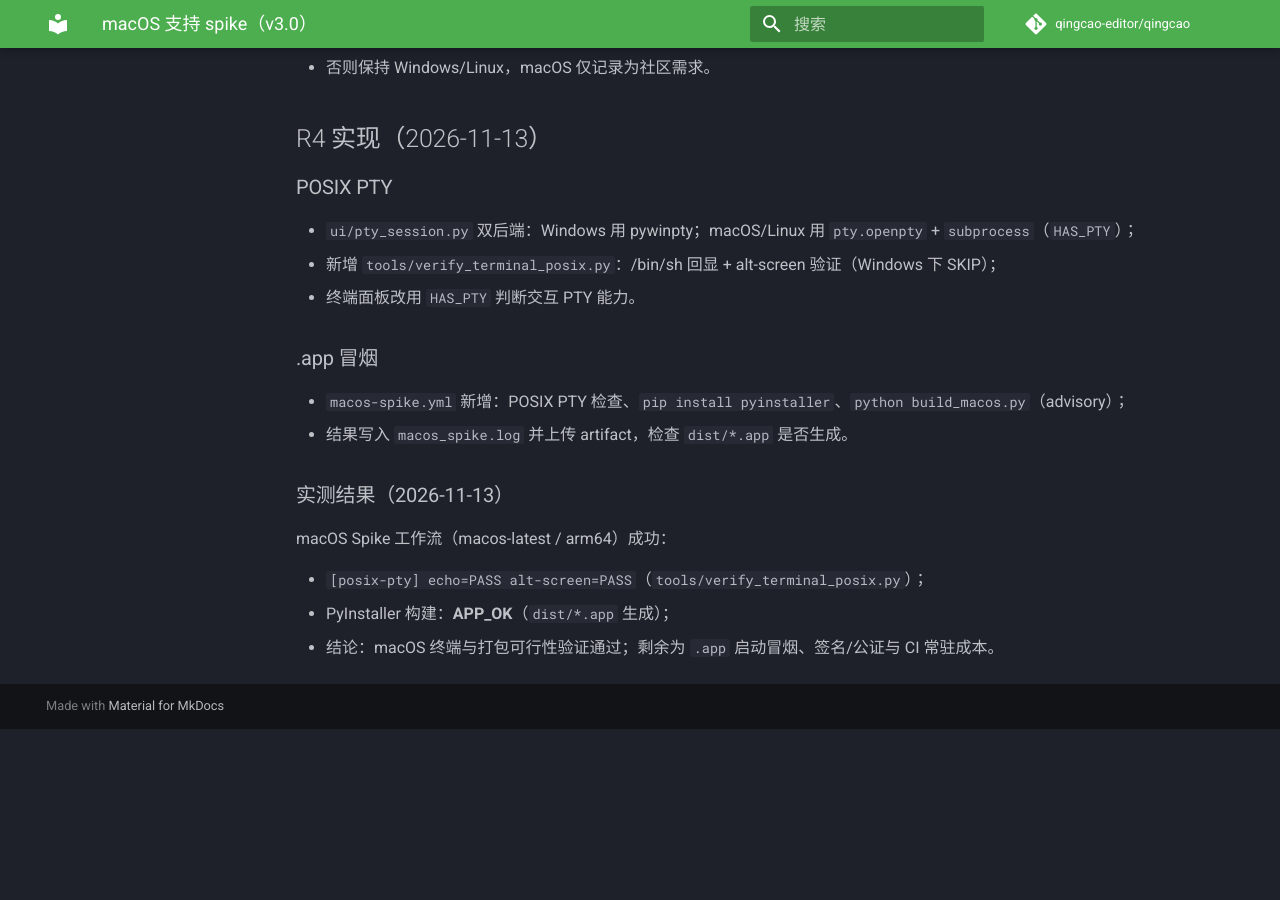
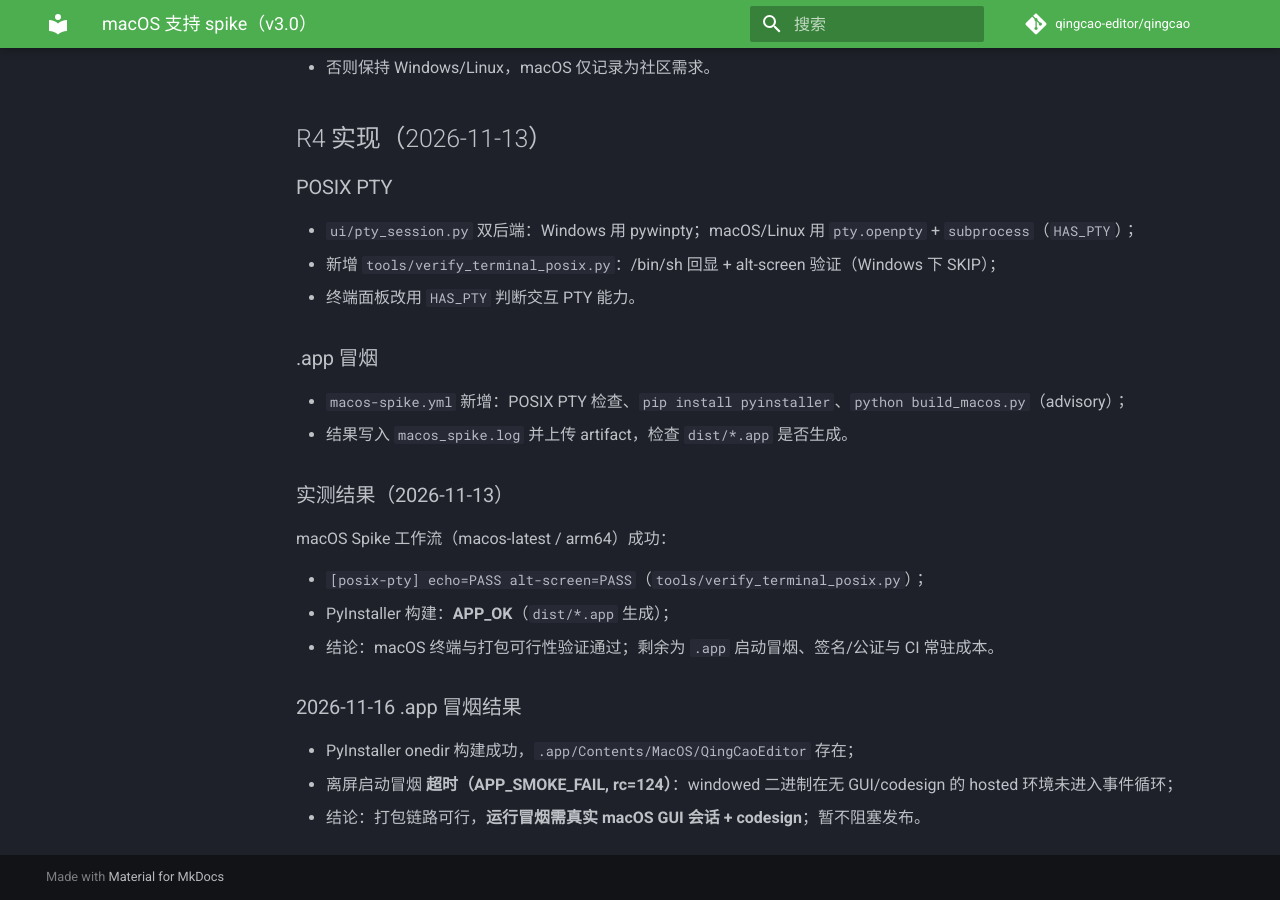
Before and after one commit to TomJerryGit/qingcao, an MkDocs documentation site: the page built from docs/macos_spike.md, in a window 1280 px wide and 900 px high, scrolled down 1777 px. Built offline with MkDocs 1.6.1 and Material for MkDocs 9.7.7, drawn with Linux system fonts in a browser that asks for light colours; comment, search, counter and statistics services are not loaded; before the commit the page ends 2506 px from its top, so only the background shows below that.

Commit message:
docs(macos): .app 冒烟为构建成功/运行超时（需 GUI+codesign）

```diff
--- a/docs/macos_spike.md
+++ b/docs/macos_spike.md
@@ -71,3 +71,10 @@ macOS Spike 工作流（macos-latest / arm64）成功：
 - `[posix-pty] echo=PASS alt-screen=PASS`（`tools/verify_terminal_posix.py`）；
 - PyInstaller 构建：**APP_OK**（`dist/*.app` 生成）；
 - 结论：macOS 终端与打包可行性验证通过；剩余为 `.app` 启动冒烟、签名/公证与 CI 常驻成本。
+
+
+### 2026-11-16 .app 冒烟结果
+
+- PyInstaller onedir 构建成功，`.app/Contents/MacOS/QingCaoEditor` 存在；
+- 离屏启动冒烟 **超时（APP_SMOKE_FAIL, rc=124）**：windowed 二进制在无 GUI/codesign 的 hosted 环境未进入事件循环；
+- 结论：打包链路可行，**运行冒烟需真实 macOS GUI 会话 + codesign**；暂不阻塞发布。
```
Also changed, not shown: 1 other file.
